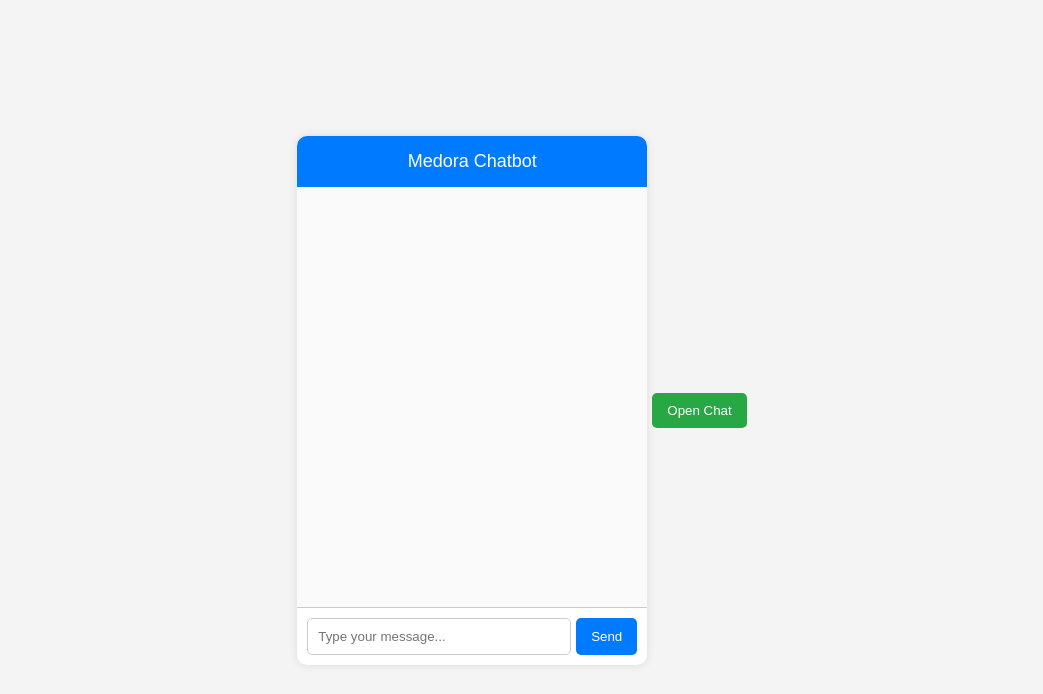
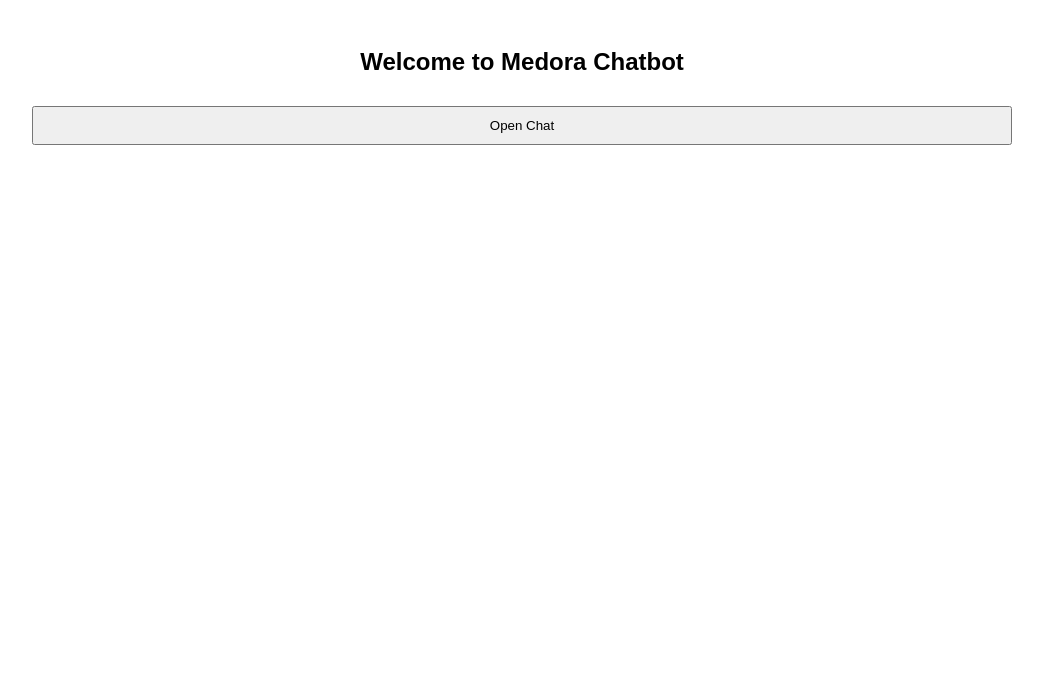
Before and after one commit to Aswathy-04/Medora, a plain HTML site: page index.html in a window 1280 px wide. Shown: the whole page, without its empty margins (118-1161 px from the left). Drawn offline with Linux system fonts and the light colour scheme.

Commit message:
Update index.html

```diff
--- a/index.html
+++ b/index.html
@@ -5,112 +5,20 @@
     <meta name="viewport" content="width=device-width, initial-scale=1.0">
     <title>Medora Chatbot</title>
     <style>
-        body {
-            font-family: Arial, sans-serif;
-            display: flex;
-            justify-content: center;
-            align-items: center;
-            height: 100vh;
-            background-color: #f4f4f4;
-            margin: 0;
-        }
-        .chat-container {
-            width: 350px;
-            background: white;
-            box-shadow: 0px 0px 10px rgba(0, 0, 0, 0.1);
-            border-radius: 10px;
-            overflow: hidden;
-        }
-        .chat-header {
-            background: #007bff;
-            color: white;
-            padding: 15px;
-            text-align: center;
-            font-size: 18px;
-        }
-        #chatbox {
-            height: 400px;
-            overflow-y: auto;
-            padding: 10px;
-            border-bottom: 1px solid #ccc;
-            background: #fafafa;
-        }
-        .input-container {
-            display: flex;
-            padding: 10px;
-        }
-        input {
-            flex: 1;
-            padding: 10px;
-            border: 1px solid #ccc;
-            border-radius: 5px;
-        }
-        button {
-            padding: 10px 15px;
-            margin-left: 5px;
-            border: none;
-            background: #007bff;
-            color: white;
-            border-radius: 5px;
-            cursor: pointer;
-        }
-        .open-chat-btn {
-            margin-top: 20px;
-            padding: 10px 15px;
-            background: #28a745;
-            color: white;
-            border: none;
-            border-radius: 5px;
-            cursor: pointer;
-        }
+        body { font-family: Arial, sans-serif; text-align: center; padding: 20px; }
+        #chatbox { width: 300px; height: 400px; border: 1px solid #ccc; overflow-y: auto; padding: 10px; margin: auto; }
+        input, button { padding: 10px; margin-top: 10px; width: 80%; }
+        .chat-container { display: flex; flex-direction: column; align-items: center; }
     </style>
 </head>
 <body>
-
-    <div class="chat-container">
-        <div class="chat-header">Medora Chatbot</div>
-        <div id="chatbox"></div>
-        <div class="input-container">
-            <input type="text" id="userInput" placeholder="Type your message...">
-            <button onclick="sendMessage()">Send</button>
-        </div>
-    </div>
-
-    <button class="open-chat-btn" onclick="openChat()">Open Chat</button>
+    <h2>Welcome to Medora Chatbot</h2>
+    <button onclick="openChat()">Open Chat</button>
 
     <script>
-        function openChat() {
-            window.open('chat.html', '_blank', 'width=400,height=500');
-        }
-
-        async function sendMessage() {
-            let input = document.getElementById("userInput").value;
-            if (!input) return;
-
-            let chatbox = document.getElementById("chatbox");
-            chatbox.innerHTML += `<p><strong>You:</strong> ${input}</p>`;
-            document.getElementById("userInput").value = "";
-
-            try {
-                let response = await fetch("https://medorachatbot.app.n8n.cloud/webhook-test/3a35f951-2e6a-4f3a-9452-0cd5f975b5db", {
-                    method: "POST",
-                    headers: { "Content-Type": "application/json" },
-                    mode: "cors",
-                    body: JSON.stringify({ query: input })
-                });
-
-                if (!response.ok) {
-                    throw new Error(`HTTP error! Status: ${response.status}`);
-                }
-
-                let data = await response.json();
-                chatbox.innerHTML += `<p><strong>Medora:</strong> ${data.reply}</p>`;
-            } catch (error) {
-                console.error("Error fetching response:", error);
-                chatbox.innerHTML += `<p><strong>Medora:</strong> Sorry, there was an issue processing your request.</p>`;
-            }
-        }
+    function openChat() {
+        window.open('chat.html', '_blank', 'width=400,height=500');
+    }
     </script>
-
 </body>
 </html>
```
